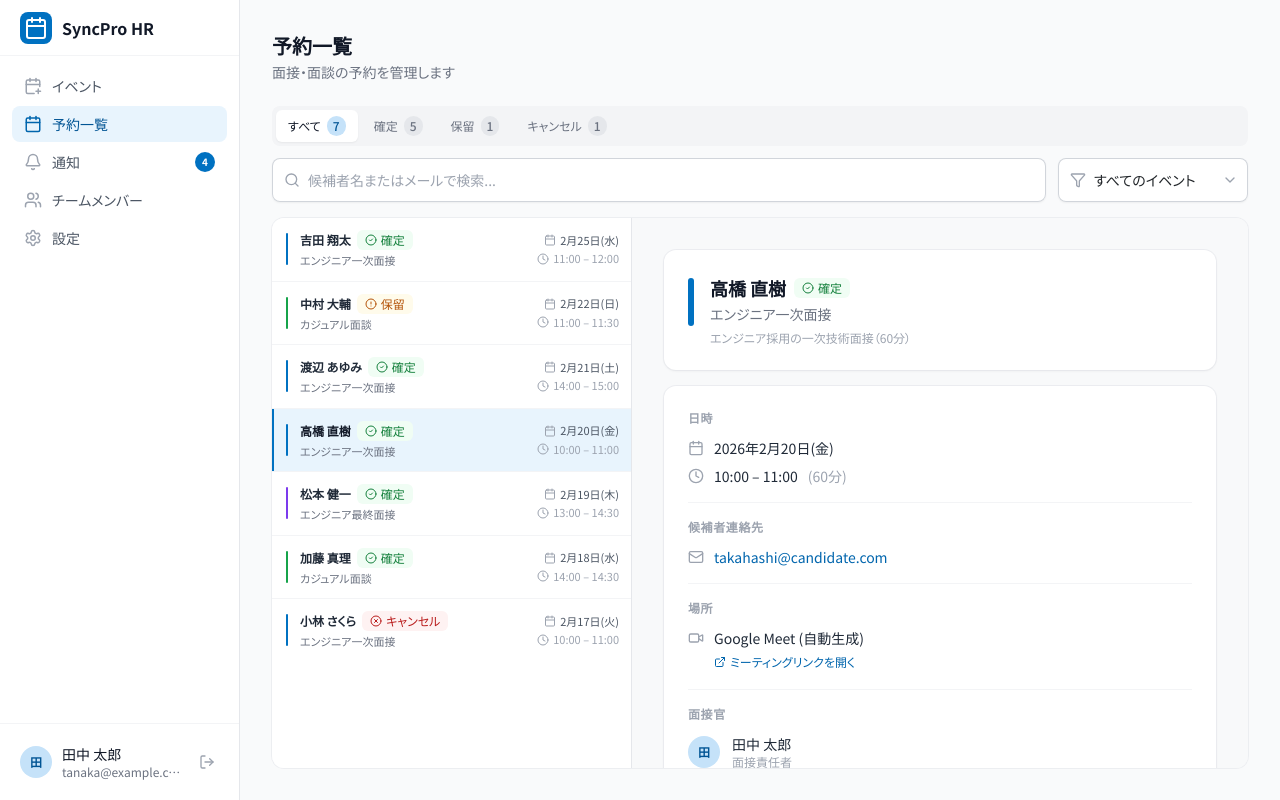
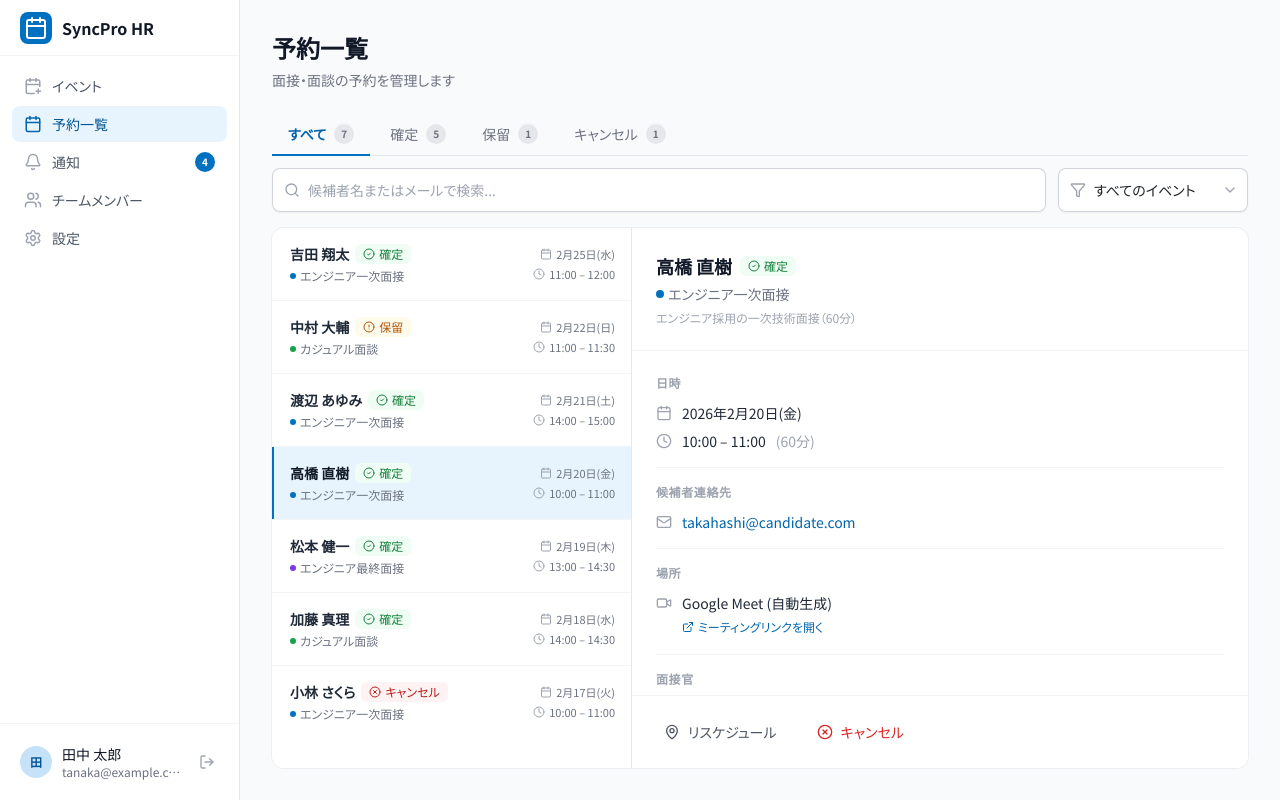
Before and after one commit to kohei-sk/sync-pro-hr, a Next.js app: page /dashboard/bookings/b1 in a window 1280 px wide. Built offline with nearby package versions, Linux system fonts and the light colour scheme.

Commit message:
デザイン調整

```diff
--- a/src/app/dashboard/activity/page.tsx
+++ b/src/app/dashboard/activity/page.tsx
@@ -29,21 +29,21 @@ const notificationConfig: Record<
   booking_received: {
     label: "予約受付",
     icon: CalendarCheck,
-    iconColor: "text-green-600",
+    iconColor: "text-green-700",
     iconBg: "bg-green-50",
     badgeClass: "badge-green",
   },
   booking_changed: {
     label: "予約変更",
     icon: RefreshCw,
-    iconColor: "text-primary-600",
+    iconColor: "text-primary-700",
     iconBg: "bg-primary-50",
     badgeClass: "badge-blue",
   },
   booking_cancelled: {
     label: "予約キャンセル",
     icon: XCircle,
-    iconColor: "text-red-500",
+    iconColor: "text-red-700",
     iconBg: "bg-red-50",
     badgeClass: "badge-red",
   },
@@ -149,7 +149,7 @@ export default function NotificationsPage() {
           </p>
         </div>
       ) : (
-        <div className="space-y-2">
+        <div className="space-y-3">
           {displayedNotifications.map((notification) => {
             const read = isRead(notification.id);
             const cfg = notificationConfig[notification.type];
@@ -169,16 +169,8 @@ export default function NotificationsPage() {
                   "bg-white hover:shadow-card-hover focus-visible:outline-none focus-visible:ring-2 focus-visible:ring-primary-500 focus-visible:ring-offset-2"
                 )}
               >
-                {/* Unread indicator bar */}
-                {!read && (
-                  <div className="absolute inset-y-0 left-0 w-1 rounded-l-lg bg-primary-500" />
-                )}
-
                 <div
-                  className={cn(
-                    "flex items-start gap-4 px-5 py-4",
-                    !read && "pl-6"
-                  )}
+                  className={"flex items-center gap-4 px-5 py-4"}
                 >
                   {/* Icon */}
                   <div
@@ -193,9 +185,9 @@ export default function NotificationsPage() {
                   {/* Content */}
                   <div className="min-w-0 flex-1">
                     <div className="mb-1 flex items-center justify-between gap-3">
-                      <span className={cn("badge", cfg.badgeClass)}>
+                      {/* <span className={cn("badge", cfg.badgeClass)}>
                         {cfg.label}
-                      </span>
+                      </span> */}
                       <span className="shrink-0 text-xs text-gray-400">
                         {getRelativeTime(notification.timestamp)}
                       </span>
@@ -224,9 +216,6 @@ export default function NotificationsPage() {
                     >
                       {notification.message}
                     </p>
-                    <p className="mt-2 text-xs font-medium text-primary-600 group-hover:text-primary-700">
-                      予約の詳細を確認する →
-                    </p>
                   </div>
                 </div>
               </button>
--- a/src/app/dashboard/bookings/[bookingId]/page.tsx
+++ b/src/app/dashboard/bookings/[bookingId]/page.tsx
@@ -96,15 +96,10 @@ export default function BookingDetailPage() {
   const LocationIcon = locCfg.icon;
 
   return (
-    <div className="max-w-2xl">
+    <div className="max-w-2xl bg-white">
       {/* Header card */}
-      <div className="card mb-4">
+      <div className="p-6 border-b-[1px] border-gray-100">
         <div className="flex items-start gap-4">
-          {/* Event color bar */}
-          <div
-            className="mt-1 h-12 w-1.5 shrink-0 rounded-full"
-            style={{ backgroundColor: event?.color || "#0071c1" }}
-          />
           <div className="flex-1 min-w-0">
             <div className="flex items-center gap-2 flex-wrap">
               <h1 className="text-lg font-bold text-gray-900">
@@ -115,7 +110,13 @@ export default function BookingDetailPage() {
                 {statusInfo.label}
               </span>
             </div>
-            <p className="mt-0.5 text-sm text-gray-500">{event?.title}</p>
+            <div className="mt-1 flex items-center gap-1">
+              <div
+                className="h-2 w-2 rounded-full"
+                style={{ backgroundColor: event?.color || "#0071c1" }}
+              />
+              <p className="text-sm text-gray-500">{event?.title}</p>
+            </div>
             {event?.description && (
               <p className="mt-1.5 text-xs text-gray-400">{event.description}</p>
             )}
@@ -125,18 +126,20 @@ export default function BookingDetailPage() {
 
       {/* Cancelled notice */}
       {booking.status === "cancelled" && (
-        <div className="mb-4 rounded-lg border border-red-200 bg-red-50 px-4 py-3">
-          <div className="flex items-center gap-2">
-            <XCircle className="h-4 w-4 shrink-0 text-red-500" />
-            <p className="text-sm font-medium text-red-700">
-              この予約はキャンセルされています
-            </p>
+        <div className="p-6 pb-0">
+          <div className="rounded-lg border border-red-200 bg-red-50 px-4 py-3">
+            <div className="flex items-center gap-2">
+              <XCircle className="h-4 w-4 shrink-0 text-red-500" />
+              <p className="text-sm font-medium text-red-700">
+                この予約はキャンセルされています
+              </p>
+            </div>
           </div>
         </div>
       )}
 
       {/* Details card */}
-      <div className="card divide-y divide-gray-100">
+      <div className="p-6 divide-y divide-gray-100">
         {/* Date/Time */}
         <section className="py-4 first:pt-0 last:pb-0">
           <h2 className="text-xs font-semibold uppercase tracking-wider text-gray-400 mb-3">
@@ -237,13 +240,13 @@ export default function BookingDetailPage() {
 
       {/* Actions */}
       {booking.status !== "cancelled" && (
-        <div className="mt-4 flex gap-2">
-          <button className="btn-ghost btn-size-s">
-            <MapPin className="h-3.5 w-3.5" />
+        <div className="p-4 flex gap-2 border-t-[1px] border-gray-100 sticky bg-white bottom-0">
+          <button className="btn-ghost">
+            <MapPin className="h-4 w-4" />
             リスケジュール
           </button>
-          <button className="btn-ghost-danger btn-size-s">
-            <XCircle className="h-3.5 w-3.5" />
+          <button className="btn-ghost-danger">
+            <XCircle className="h-4 w-4" />
             キャンセル
           </button>
         </div>
--- a/src/app/dashboard/bookings/layout.tsx
+++ b/src/app/dashboard/bookings/layout.tsx
@@ -105,16 +105,18 @@ export default function BookingsLayout({
   return (
     <div className="flex h-full flex-col">
       {/* ── Page header ── */}
-      <div className="mb-6">
-        <h1 className="text-xl font-bold text-gray-900">予約一覧</h1>
-        <p className="mt-0.5 text-sm text-gray-500">
-          面接・面談の予約を管理します
-        </p>
-      </div>
+      <header className="header mb-6">
+        <div className="header-col">
+          <h1 className="header-title">予約一覧</h1>
+          <p className="header-sub-title">
+            面接・面談の予約を管理します
+          </p>
+        </div>
+      </header>
 
       {/* ── Filters ── */}
       {/* Status tabs */}
-      <div className="mb-3 flex gap-1 rounded-lg bg-gray-100 p-1">
+      <div className="tab mb-3">
         {(["all", "confirmed", "pending", "cancelled"] as FilterStatus[]).map(
           (status) => {
             const label =
@@ -126,19 +128,19 @@ export default function BookingsLayout({
                 key={status}
                 onClick={() => setFilterStatus(status)}
                 className={cn(
-                  "flex items-center gap-1.5 rounded-md px-3 py-1.5 text-xs font-medium transition-colors",
+                  "tab-item",
                   filterStatus === status
-                    ? "bg-white text-gray-900 shadow-sm"
-                    : "text-gray-500 hover:text-gray-700"
+                    ? "tab-item-active"
+                    : ""
                 )}
               >
                 {label}
                 <span
                   className={cn(
-                    "rounded-full px-1.5 py-0.5 text-xs",
+                    "tab-badge",
                     filterStatus === status
-                      ? "bg-primary-100 text-primary-700"
-                      : "bg-gray-200 text-gray-500"
+                      ? "tab-badge-active"
+                      : ""
                   )}
                 >
                   {statusCounts[status]}
@@ -209,24 +211,19 @@ export default function BookingsLayout({
                       <Link
                         href={`/dashboard/bookings/${booking.id}`}
                         className={cn(
-                          "flex items-center gap-3 border-l-2 px-3 py-3 transition-colors",
+                          "flex items-center gap-3 border-l-2 p-4 transition-colors",
                           isSelected
                             ? "border-l-primary-500 bg-primary-50"
                             : "border-l-transparent hover:bg-gray-50"
                         )}
                       >
-                        {/* Event color indicator */}
-                        <div
-                          className="h-8 w-0.5 shrink-0 rounded-full"
-                          style={{ backgroundColor: event?.color || "#0071c1" }}
-                        />
 
                         {/* Candidate info */}
-                        <div className="min-w-0 flex-1">
+                        <div className="flex flex-col gap-0.5 min-w-0 flex-1">
                           <div className="flex flex-wrap items-center gap-1.5">
                             <span
                               className={cn(
-                                "text-xs font-semibold",
+                                "text-sm font-semibold",
                                 isSelected ? "text-gray-900" : "text-gray-800"
                               )}
                             >
@@ -237,18 +234,24 @@ export default function BookingsLayout({
                               {statusInfo.label}
                             </span>
                           </div>
-                          <p className="mt-0.5 truncate text-[11px] text-gray-500">
-                            {event?.title}
-                          </p>
+                          <div className="flex items-center gap-1 mt-0.5">
+                            <div
+                              className="h-1.5 w-1.5 rounded-full"
+                              style={{ backgroundColor: event?.color || "#0071c1" }}
+                            />
+                            <p className="truncate text-[11px] text-gray-500 text-xs">
+                              {event?.title}
+                            </p>
+                          </div>
                         </div>
 
                         {/* Date/Time */}
-                        <div className="shrink-0 text-right">
-                          <div className="flex items-center justify-end gap-1 text-[11px] text-gray-600">
+                        <div className="flex flex-col items-left gap-0.5">
+                          <div className="flex items-center justify-end gap-1 text-[11px] text-gray-500">
                             <Calendar className="h-3 w-3 shrink-0 text-gray-400" />
                             <span>{formatListDate(booking.start_time)}</span>
                           </div>
-                          <div className="mt-0.5 flex items-center justify-end gap-1 text-[11px] text-gray-400">
+                          <div className="mt-0.5 flex items-center justify-end gap-1 text-[11px] text-gray-500">
                             <Clock className="h-3 w-3 shrink-0 text-gray-400" />
                             <span>
                               {formatListTime(
@@ -268,10 +271,10 @@ export default function BookingsLayout({
         </div>
 
         {/* Right panel: detail */}
-        <div className="flex-1 overflow-y-auto bg-[#f8f9fa] p-8">
+        <div className="flex-1 overflow-y-auto bg-gray-100">
           {children}
         </div>
       </div>
-    </div>
+    </div >
   );
 }
--- a/src/app/dashboard/events/[eventId]/page.tsx
+++ b/src/app/dashboard/events/[eventId]/page.tsx
@@ -163,9 +163,16 @@ export default function EventDetailPage() {
           <div className="header-col">
             <div className="heading">
               <div
-                className="h-4 w-4 rounded-full"
-                style={{ backgroundColor: event.color }}
-              />
+                className="flex h-8 w-8 items-center justify-center rounded-lg"
+                style={{
+                  backgroundColor: (event.color || "#0071c1") + "14",
+                }}
+              >
+                <div
+                  className="h-2 w-2 rounded-full"
+                  style={{ backgroundColor: event.color || "#0071c1" }}
+                />
+              </div>
               <h1 className="header-title">
                 {event.title}
               </h1>
```
